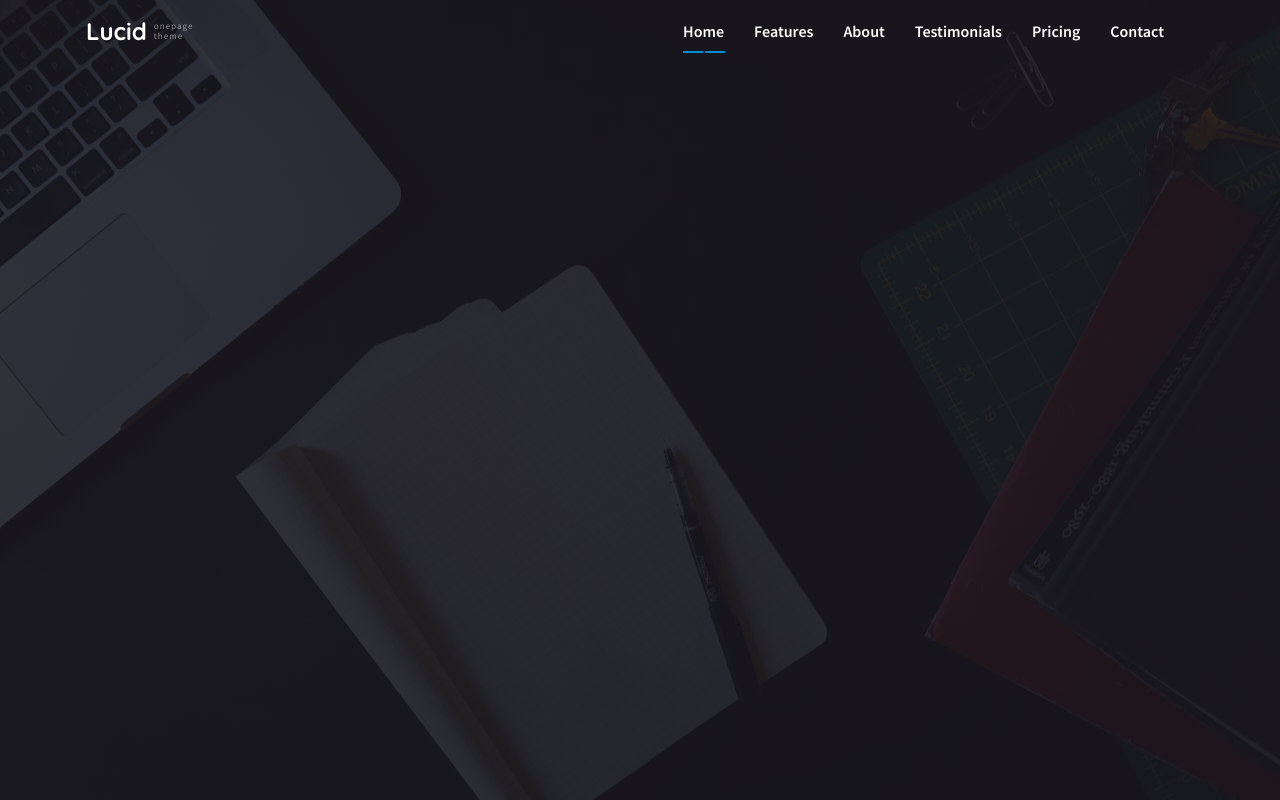
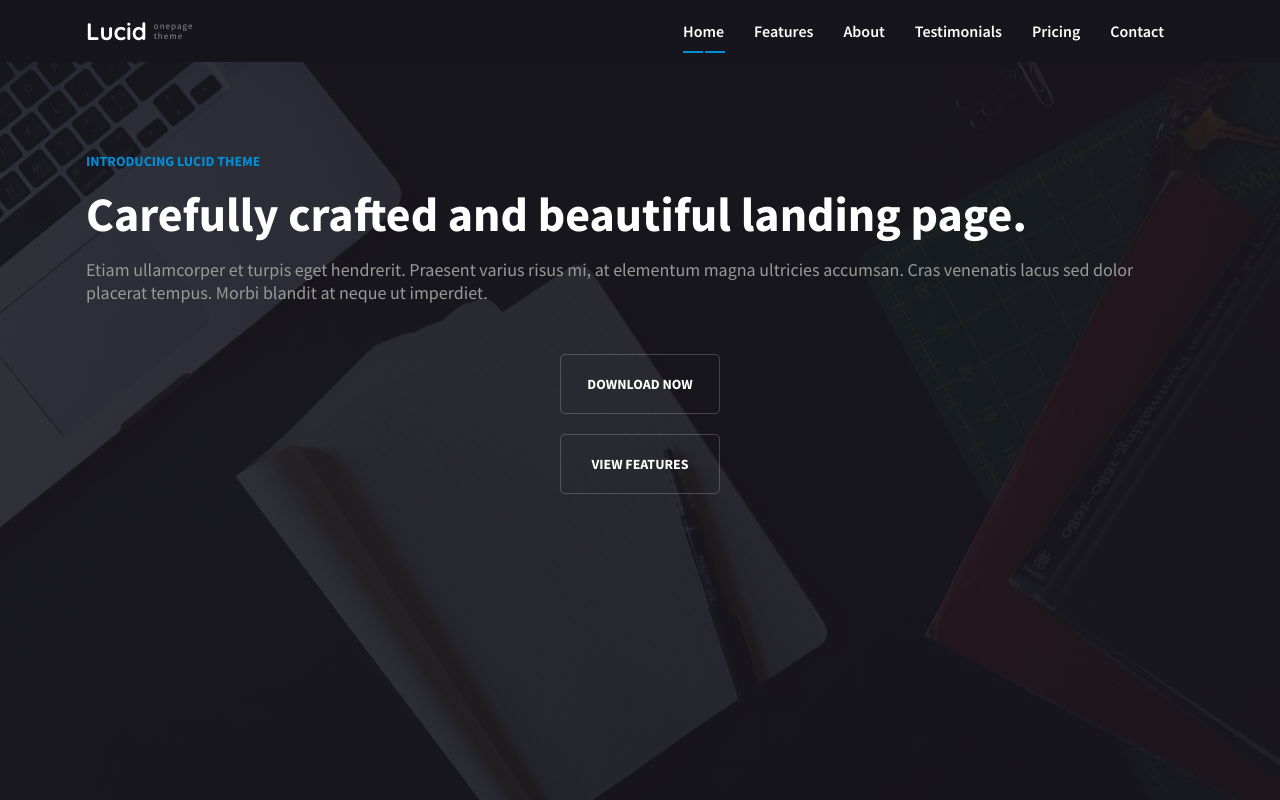
Before and after one commit to nnishim/control_02, a website: page index.html in a window 1280 px wide. Drawn offline with nearby package versions, Linux system fonts and the light colour scheme.

Commit message:
начал делать banner

```diff
--- a/index.html
+++ b/index.html
@@ -40,7 +40,22 @@
 						</div>
 					</div>
 				</div>
-
+				<div class="banner">
+					<div class="banner__content">
+						<div class="banner__info">
+							<span class="banner__span">introducing lucid theme</span>
+							<h1 class="banner__title">Carefully crafted and beautiful landing page.</h1>
+							<p class="banner__text">Etiam ullamcorper et turpis eget hendrerit. Praesent varius risus mi, at elementum magna ultricies accumsan. Cras venenatis lacus sed dolor placerat tempus. Morbi blandit at neque ut imperdiet.</p>
+							<div class="banner__buttons">
+								<a href="#" class="banner__btn">Download now</a>
+								<a href="#" class="banner__btn">View Features</a>
+							</div>
+						</div>
+						<div class="banner__image">
+							<img src="./img/iphone.png" alt="" class="banner__img">
+						</div>
+					</div>
+				</div>
 			</div>
 		</header>
 	</div>
--- a/scss/style.scss
+++ b/scss/style.scss
@@ -6,6 +6,7 @@
 @import '../node_modules/bootstrap/scss/_carousel';
 @import './default';
 @import './mixin';
+$blue: #008ed6;
 .header{
 	min-height: 100vh;
 	max-width: 100%;
@@ -18,9 +19,11 @@
 	left: 0;
 	top: 0;
 	width: 100%;
+	background-color: #17151c;
+	padding: 1rem 0;
+	z-index: 1000;
 	&__content{
 		@include space-between;
-		padding-top: 1rem;
 	}
 }
 .logo{
@@ -48,7 +51,7 @@
 	position: fixed;
 	top: 0;
 	left: 0;
-	background-color: #2f293b;
+	background-color: #17151c;
 	width: 100%;
 	height: 100%;
 	@include flex-center;
@@ -65,7 +68,7 @@
 		&::before,&::after{
 			position: absolute;
 			content: '';
-			background-color: #008ed6;
+			background-color: $blue;
 			width: 20px;
 			height: 2px;
 			top: 30px;
@@ -91,7 +94,7 @@
 		&::before,&::after{
 			position: absolute;
 			content: '';
-			background-color: #008ed6;
+			background-color: $blue;
 			width: 20px;
 			height: 2px;
 			top: 30px;
@@ -114,3 +117,52 @@
 .nav.active{
 	transform: translateX(0);
 }
+.banner{
+	padding-top: 9.375rem;
+	&__span{
+		text-transform: uppercase;
+		font-size: 0.875rem;
+		color: $blue;
+		font-weight: 700;
+	}
+	&__title{
+		font-size: 3rem;
+		font-weight: 700;
+		color: #fff;
+		line-height: 3rem;
+		margin: 20px 0;
+	}
+	&__text{
+		color: #999;
+		font-size: 18px;
+		font-weight: 400;
+		margin-bottom: 3.125rem;
+	}
+	&__image{
+		display: none;
+	}
+	&__img{
+		width: 100%;
+	}
+	&__buttons{
+		@include flex-center;
+		flex-direction: column;
+	}
+	&__btn{
+		text-transform: uppercase;
+		color: #fff;
+		font-size: 14px;
+		font-weight: bold;
+		width: 160px;
+		text-align: center;
+		padding: 20px 0;
+		border: 1px solid rgba(255,255,255,0.2);
+		margin-bottom: 1.25rem;
+		border-radius: 5px;
+		transition: .4s ease-in-out;
+		&:hover{
+			background-color: $blue;
+			border: 1px solid $blue;
+		}
+	}
+}
```
Also changed, not shown: css/style.css, 1 other file.
